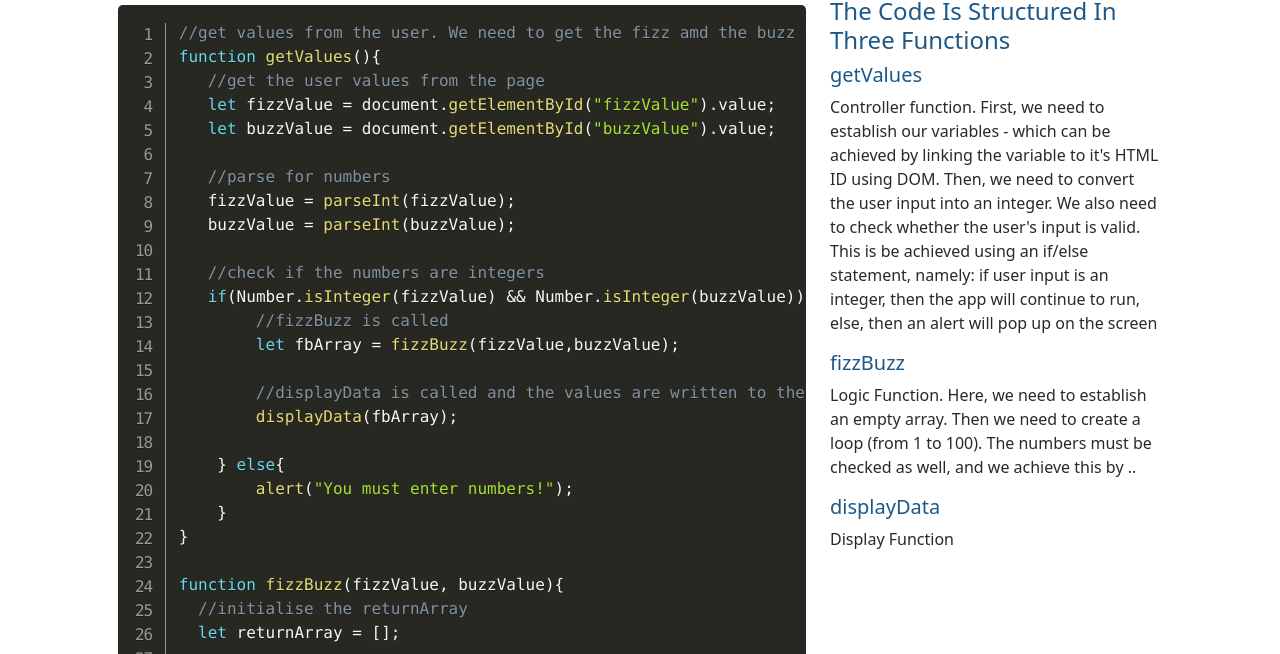
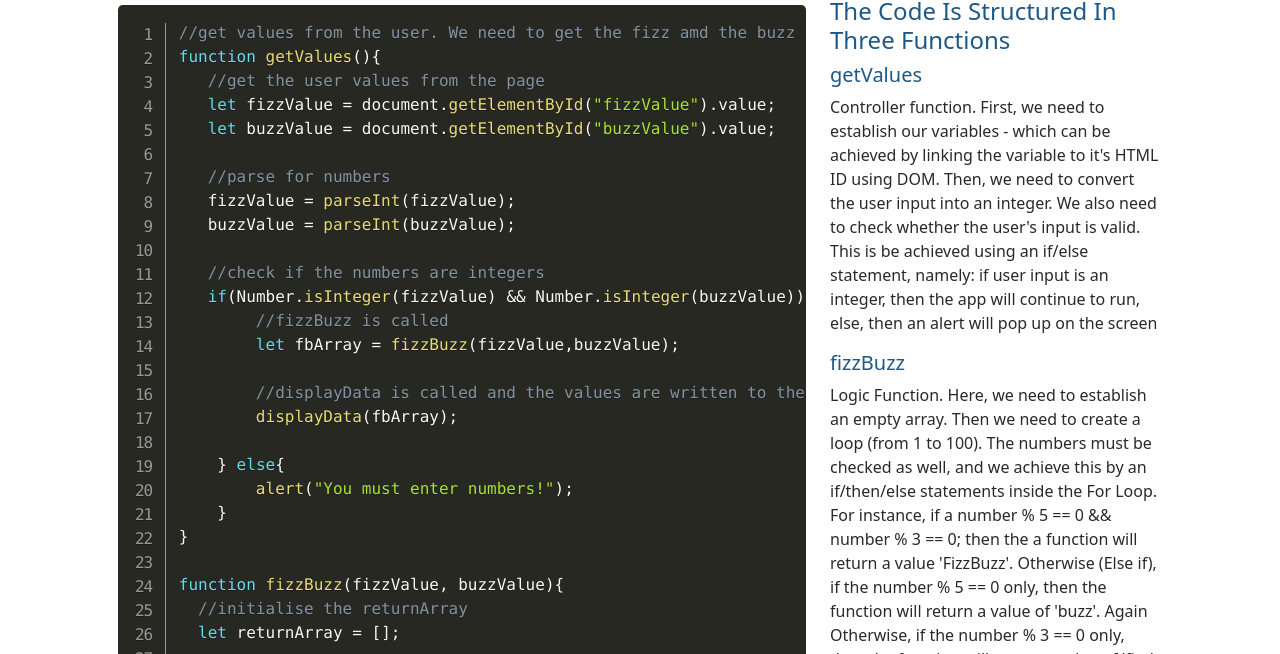
Before and after one commit to VNgcobo/Fizz-and-the-Buzz, a plain HTML site: page code.html in a window 1280 px wide. Shown: the part 146-800 px from the top of the page. Drawn offline with nearby package versions, Linux system fonts and the light colour scheme.

Commit message:
Updated code.html
Updated the code description

```diff
--- a/code.html
+++ b/code.html
@@ -160,9 +160,15 @@
                         We also need to check whether the user's input is valid. This is be achieved using an if/else statement, namely:
                         if user input is an integer, then the app will continue to run, else, then an alert will pop up on the screen </p>
                     <h5>fizzBuzz</h5>
-                    <p>Logic Function. Here, we need to establish an empty array. Then we need to create a loop (from 1 to 100). The numbers must be checked as well, and we achieve this by ..</p>
+                    <p>Logic Function. Here, we need to establish an empty array. Then we need to create a loop (from 1 to 100). The numbers must be checked as well, and we achieve this by an if/then/else statements inside the For Loop.
+                        For instance, if a number % 5 == 0 && number % 3 == 0; then the a function will return a value 'FizzBuzz'.
+                        Otherwise (Else if), if the number % 5 == 0 only, then the function will return a value of 'buzz'.
+                        Again Otherwise, if the number % 3 == 0 only, then the function will return a value of 'fizz'.
+                        Finally, if all the previous condtions are not met then, (else) the function will return the value as it is.
+                        At the end, we want the function to return the values of the array.
+                    </p>
                     <h5>displayData</h5>
-                    <p>Display Function</p>
+                    <p>Display Function. Here, we need to display the results to the user.  </p>
                 </div>
             </div>
         </div>
```
